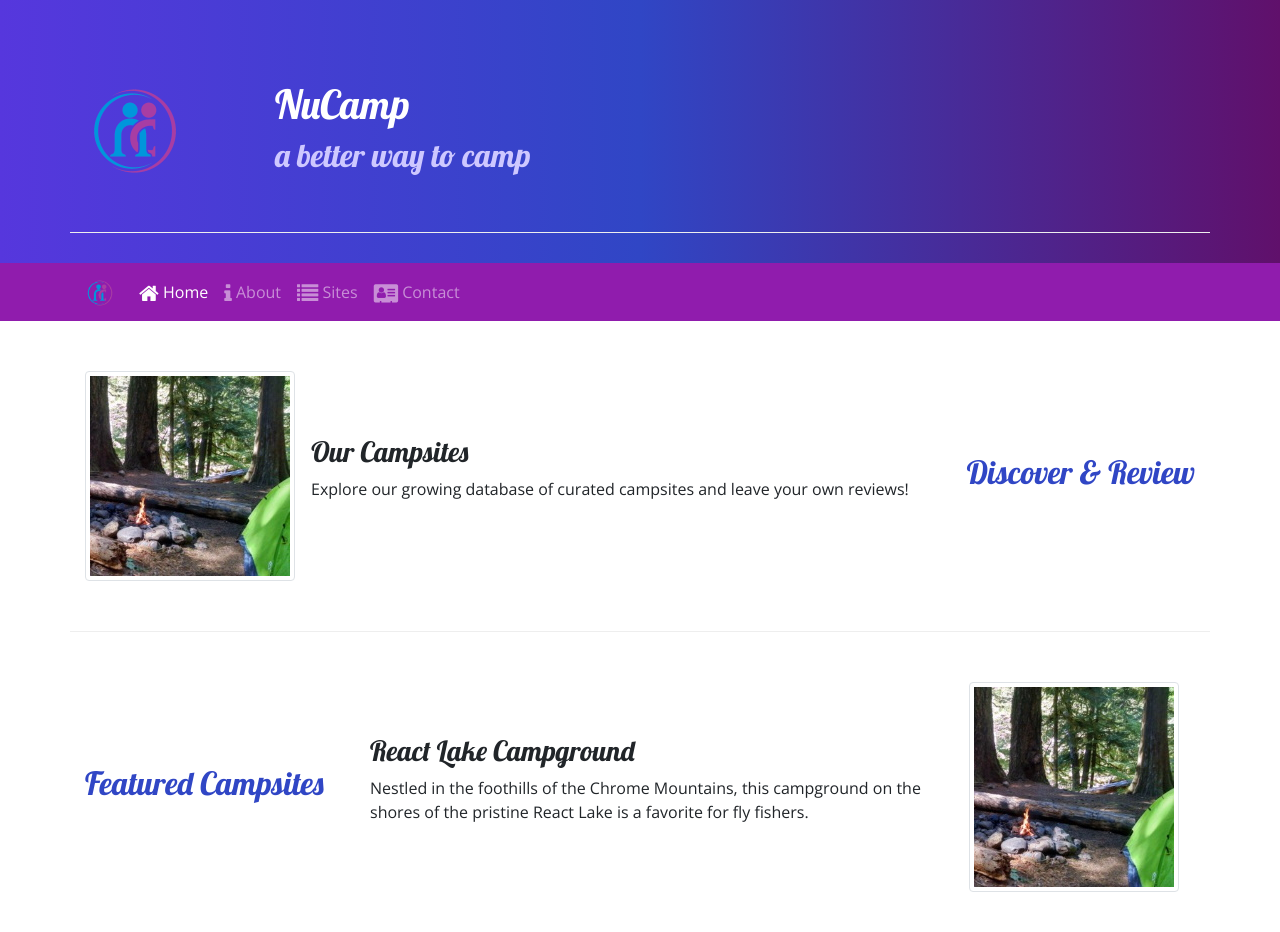
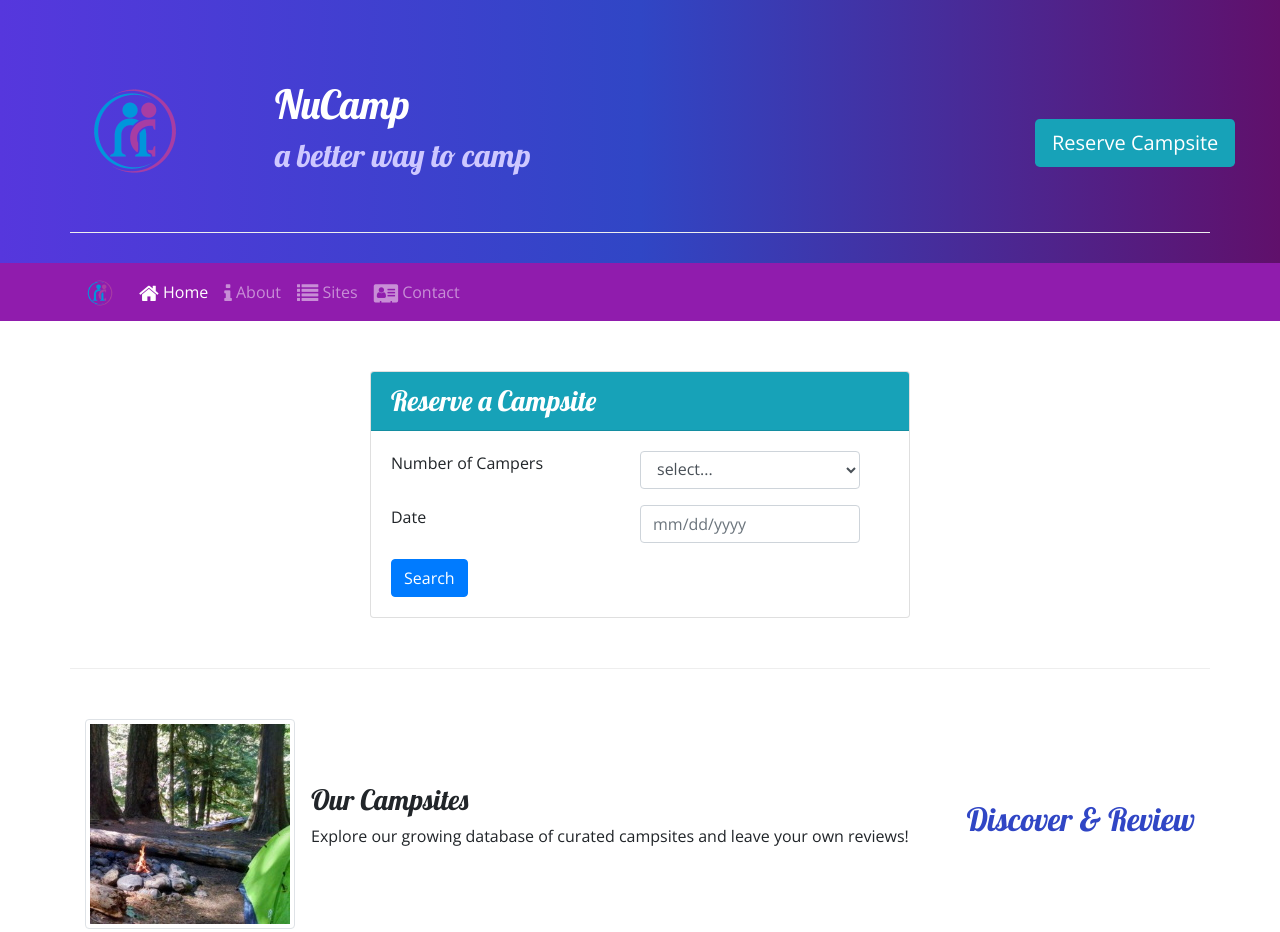
Before and after one commit to Havasneeze/nucampsite, a website: page index.html in a window 1280 px wide. Shown: the top 932 px of the page. Drawn offline with nearby package versions, Linux system fonts and the light colour scheme.

Commit message:
Week 2 assignment

```diff
--- a/index.html
+++ b/index.html
@@ -31,6 +31,9 @@
                         <h1>NuCamp</h1>
                         <h2>a better way to camp</h2>
                     </div>
+                    <div class="col col-md-4 col-xl-2 order-sm-last text-sm-right">
+                        <a class="btn btn-lg bg-info text-white mt-4" href="#reserveForm" role="button">Reserve Campsite</a>
+                    </div>
                 </div>
             </div>
         </header>
@@ -57,6 +60,42 @@
                 </div>
         </div>
     </nav>
+
+    <!---------------------------TASK 2 ------------------------------------->
+
+    <div class="container">
+    	<div class="row align-items-center row-content" id="reserveForm">
+    		<div class="col-sm-6 mx-auto">
+    			<div class="card">
+                    <h3 class="card-header bg-info text-white">Reserve a Campsite</h3>
+                    <div class="card-body">
+                        <form>
+                        	<div class="row form form-group">
+                        		<label class="col-sm-6" for="nuCampers">Number of Campers</label>
+                        			<select class="form-control col-sm-5" name="nuCampers" id="nuCampers">
+                        				<option value="select">select...</option>
+                        				<option value="1">1</option>
+                        				<option value="2">2</option>
+                        				<option value="3">3</option>
+                        				<option value="4">4</option>
+                        				<option value="5">5</option>
+                        				<option value="6">6</option>
+                        			</select>
+                        	</div>
+                        	<div class="row form">
+                        		<label class="col-sm-6" for="date">Date</label>
+                          		<input type="text" id="date" placeholder="mm/dd/yyyy" class="form-control col-sm-5">
+                        	</div>
+                        	<button type="submit" class="btn btn-primary mt-3 ">Search</button>
+                        </form>
+                    </div>
+                </div>
+    		</div>
+
+    	</div>
+
+    </div>
+<!---------------------------TASK 2 ------------------------------------->
 
     <div class="container">
         <div class="row row-content align-items-center">
```
